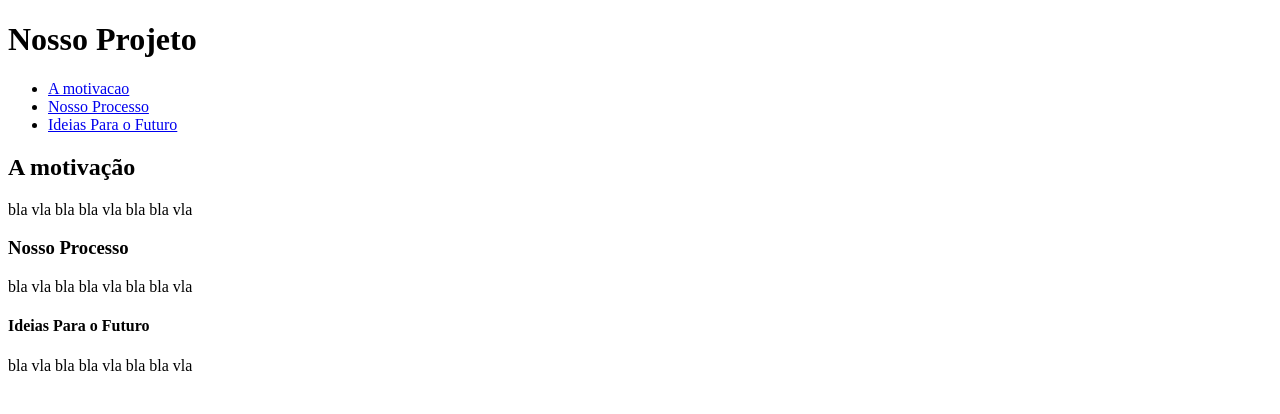
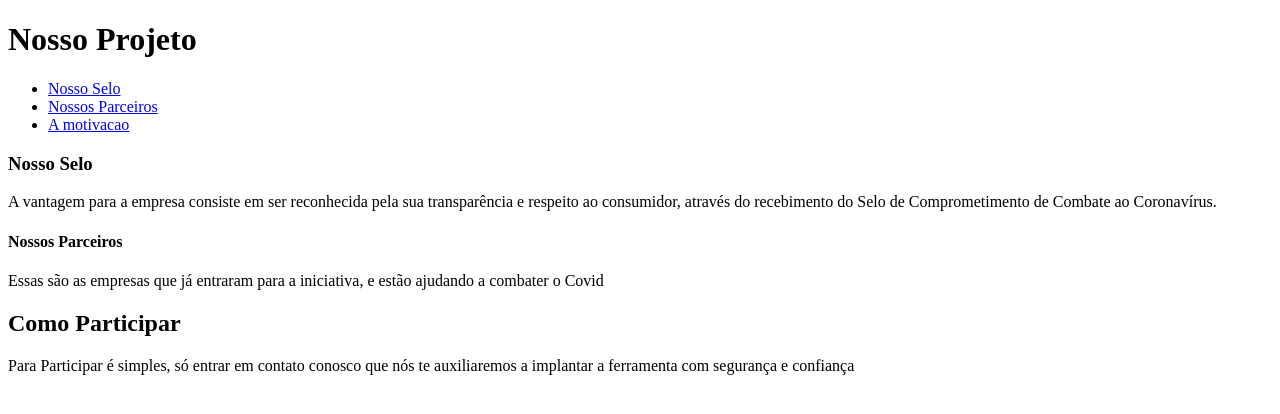
Before and after one commit to MarinaDaumas/QuarentECAs, a Flask app: page / in a window 1280 px wide. Shown: the part 26-440 px from the top of the page. Run offline with Flask 2, Linux system fonts and the light colour scheme.

```diff
--- a/templates/contato.html
+++ b/templates/contato.html
@@ -7,7 +7,7 @@
         <a href="./contato">Entre em contato conosco</a>
       </nav><br>
     <body>
-        <div>Explicação bla bla bla</div><br>
+        <div>Preenchendo suas informações, entraremos em contato te explicando tudo</div><br>
         <h1>Preencha o Formulário</h1>
         <form action="/obrigado" method=POST>
             <div class="tit">Nome da Empresa</div>
--- a/templates/home.html
+++ b/templates/home.html
@@ -2,9 +2,9 @@
 <html>
 
 <head>
-    <style>
+  <style>
 
-    </style>
+  </style>
 </head>
 
 <body>
@@ -15,22 +15,30 @@
   <h1>Nosso Projeto</h1>
   <nav>
     <ul>
+      <li><a href="#Selo">Nosso Selo</a></li>
+      <li><a href="#Parceiros">Nossos Parceiros</a></li>
       <li><a href="#motivação">A motivacao</a></li>
-      <li><a href="#Processo">Nosso Processo</a></li>
-      <li><a href="#Futuro">Ideias Para o Futuro</a></li>
     </ul>
   </nav>
-  <div id="motivação">
-    <h2>A motivação</h2>
-    <p>bla vla bla bla vla bla bla vla</p>
-  <div id="Processo">
-    <h3>Nosso Processo</h3>
-    <p>bla vla bla bla vla bla bla vla</p>
+  <div id="selo">
+    <h3>Nosso Selo</h3>
+    <p>
+      A vantagem para a empresa consiste em ser reconhecida pela sua transparência e respeito ao consumidor,
+      através do recebimento do Selo de Comprometimento de Combate ao Coronavírus.
+    </p>
   </div>
-  <div id="Futuro">
-    <h4>Ideias Para o Futuro</h4>
-      <p>bla vla bla bla vla bla bla vla</p>
-  </div>
+  <div id="parceiros">
+    <h4>Nossos Parceiros</h4>
+    <p>
+      Essas são as empresas que já entraram para a iniciativa, e estão ajudando a combater o Covid
+    </p>
+    <div id="como-participar">
+      <h2>Como Participar</h2>
+      <p>
+        Para Participar é simples, só entrar em contato conosco que
+        nós te auxiliaremos a implantar a ferramenta com segurança e confiança
+      </p>
+    </div>
 
 </body>
 
```
Also changed, not shown: statics/css/main.css (added), statics/png/ifood.png (added), statics/png/rappi.png (added).
